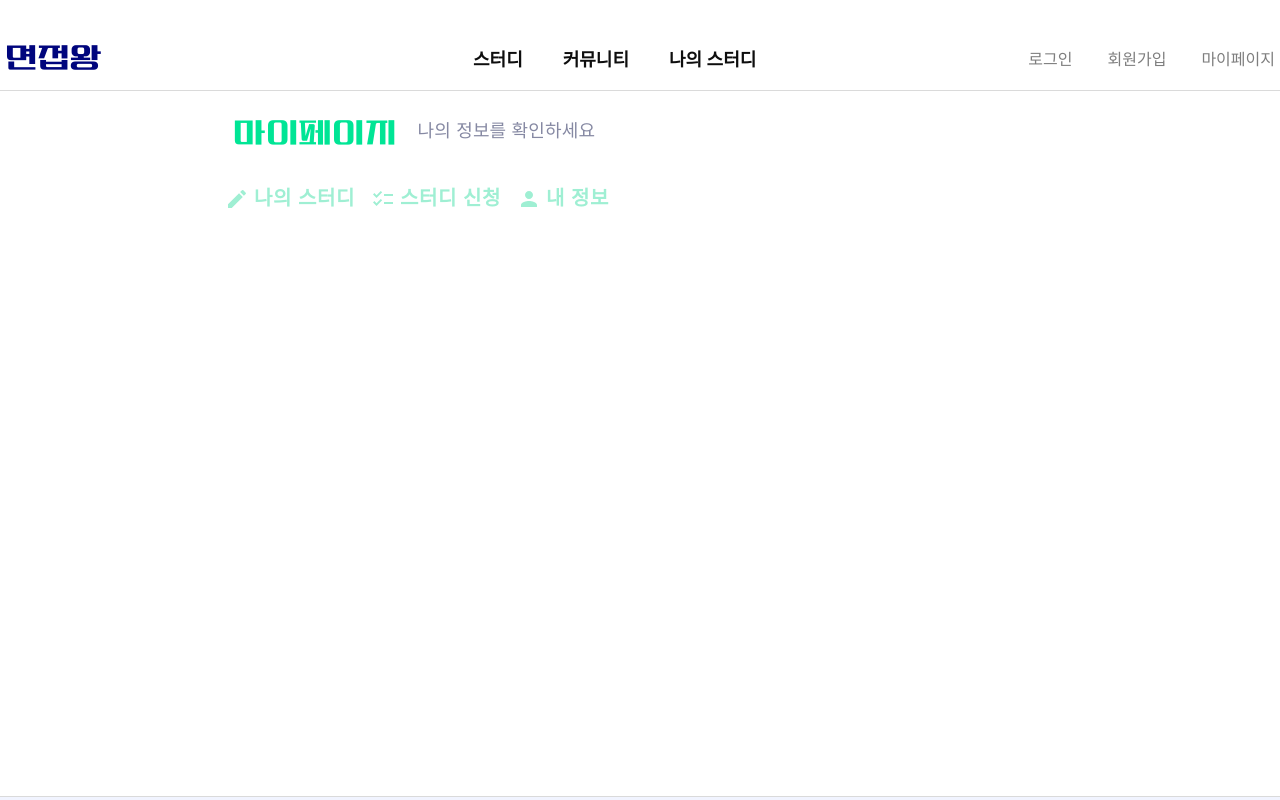
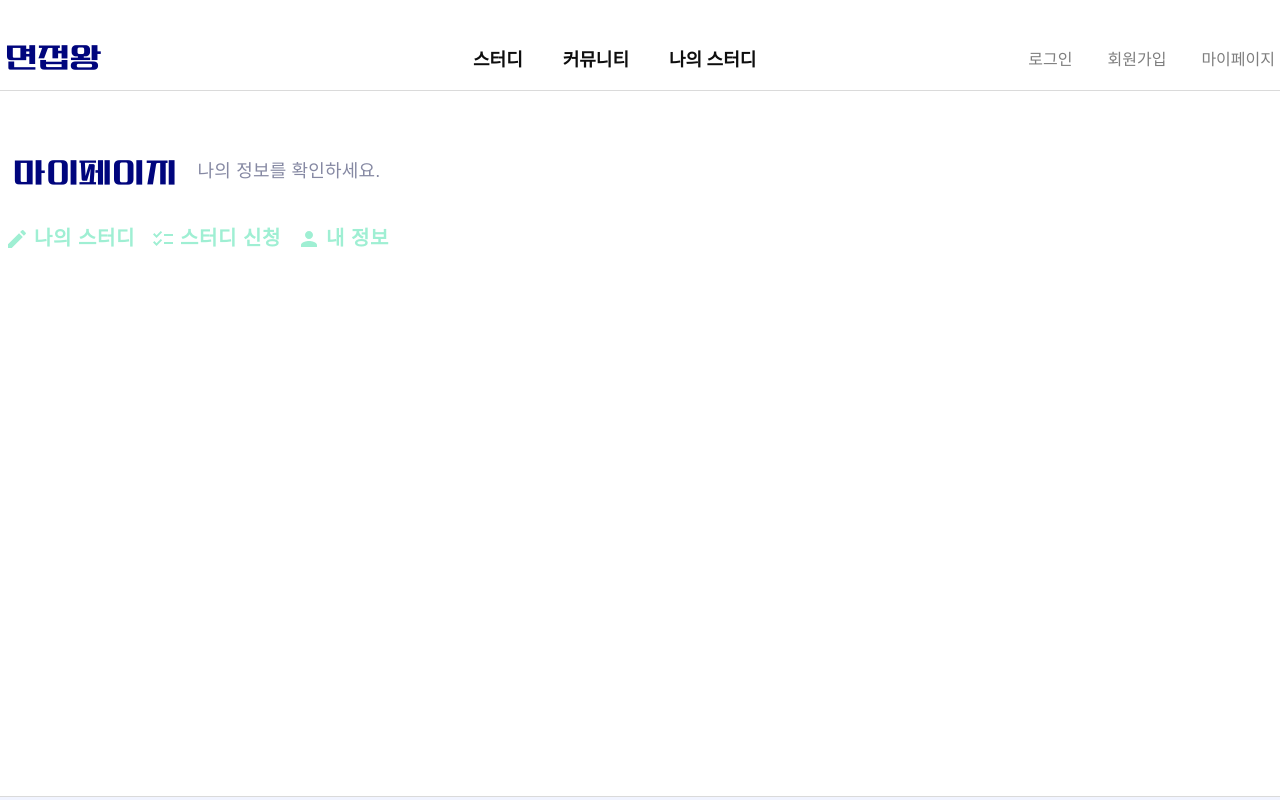
Before and after one commit to Interviewking13/Interview, a React (Create React App) app: page /mypage in a window 1280 px wide. Shown: the top 800 px of the page. Built offline with nearby package versions, Linux system fonts and the light colour scheme; a web font is replaced by a local one.

Commit message:
ui 수정

```diff
--- a/src/components/mypage/Modify.tsx
+++ b/src/components/mypage/Modify.tsx
@@ -65,16 +65,16 @@ const Modify = () => {
 
   return (
     <StyledContainer>
-      <Grid container spacing={2}>
+      <StyledContent container spacing={2}>
         <Grid item>
-          <StyledTitle variant="h5">내 정보수정</StyledTitle>
+          <StyledTitle variant="h5">내 정보 수정</StyledTitle>
         </Grid>
         <Grid item>
           <StyledSubTitle variant="subtitle1">
-            나의 회원정보를 수정합니다.
+            나의 회원 정보를 수정합니다.
           </StyledSubTitle>
         </Grid>
-      </Grid>
+      </StyledContent>
       {/**  페이지내용 */}
       {/* <form onSubmit={handleSubmit}> */}
       <Grid
@@ -161,17 +161,21 @@ export default Modify;
 
 const StyledContainer = styled(Box)`
   && {
-    width: 66.1%;
-    max-width: 1270px;
-    margin-left: 325px;
-    padding-left: 0;
+    width: 1270px;
+    margin: 0 auto;
+  }
+`;
+const StyledContent = styled(Grid)`
+  && {
+    margin-top: 40px;
   }
 `;
 // 내정보수정 타이틀 스타일
 const StyledTitle = styled(Typography)`
   && {
-    ${fonts.TitleText}
-    color:${colors.main_mint}
+    ${fonts.TitleText};
+    color:${colors.main_mint};
+    padding: 0;
   }
 `;
 // 내정보를 수정하세요 서브타이틀 스타일
@@ -179,6 +183,9 @@ const StyledSubTitle = styled(Typography)`
   && {
     ${fonts.SubTextThin}
     color: ${colors.darkgray_navy};
+    padding: 0;
+    margin-left: 30px;
+    line-height: 50px;
   }
 `;
 //각정보타이틀 스타일지정
--- a/src/pages/community/components/BestBoardListItem.tsx
+++ b/src/pages/community/components/BestBoardListItem.tsx
@@ -52,9 +52,9 @@ const BestBoardListItem: React.FC<BoardListItemProps> = ({ tap }) => {
                 <StyledPostTitle>{post.title}</StyledPostTitle>
               </StyledLeftPostItem>
               <StyledRightPostItem>
-                <StyledPostItem>댓글 수 : {post.reply_count}</StyledPostItem>
+                <StyledPostItem>{post.reply_count}</StyledPostItem>
                 <StyledPostItem>
-                  조회 수: {post.read_users.length}
+                  {post.read_users.length}
                 </StyledPostItem>
                 <StyledPostItem>{post.user_name}</StyledPostItem>
                 <StyledPostItem>{dateSplice(post.createdAt)}</StyledPostItem>
--- a/src/pages/community/components/BestBoardListItemContainer.tsx
+++ b/src/pages/community/components/BestBoardListItemContainer.tsx
@@ -48,7 +48,7 @@ const StyledPostItems = styled.div`
   cursor: pointer;
   margin: 0;
   display: flex;
-  justify-content: space-between;
+  justify-content: flex-start;
   align-items: center;
 `;
 
@@ -59,9 +59,8 @@ const StyledBestPostListItemBox = styled.div`
   border-top: none;
 `;
 
-export const StyledLeftPostItem = styled.div``;
-
 const StyledRightPostItem = styled.div`
+  margin-left: auto;
   display: flex;
   justify-content: space-between;
 `;
@@ -71,6 +70,13 @@ const StyledPostItem = styled.div`
 
   color: ${colors.main_mint};
   ${SubTextThin};
-  margin-right: 20px;
+  margin-right: 27px;
   font-weight: 700;
+
+  &:nth-child(3) {
+    margin-right: 25px;
+  }
+  &:nth-child(4) {
+    margin-right: 16px;
+  }
 `;
--- a/src/pages/community/components/BoardListItem.tsx
+++ b/src/pages/community/components/BoardListItem.tsx
@@ -83,9 +83,9 @@ const BoardListItem: React.FC<BoardListItemProps> = ({ tap }) => {
                 <StyledPostTitle>{post.title}</StyledPostTitle>
               </StyledLeftPostItem>
               <StyledRightPostItem>
-                <StyledPostItem>댓글 수 : {post.reply_count}</StyledPostItem>
+                <StyledPostItem>{post.reply_count}</StyledPostItem>
                 <StyledPostItem>
-                  조회 수 : {post.read_users.length}
+                  {post.read_users.length}
                 </StyledPostItem>
                 <StyledPostItem>{post.user_name}</StyledPostItem>
                 <StyledPostItem>{dateSplice(post.createdAt)}</StyledPostItem>
@@ -121,10 +121,10 @@ const BoardListItem: React.FC<BoardListItemProps> = ({ tap }) => {
                 </StyledLeftPostItem>
                 <StyledRightPostItem>
                   <StyledPostItem>
-                    댓글 수 : {filteredPost.reply_count}
+                    {filteredPost.reply_count}
                   </StyledPostItem>
                   <StyledPostItem>
-                    조회 수 : {filteredPost.read_users.length}
+                    {filteredPost.read_users.length}
                   </StyledPostItem>
                   <StyledPostItem>{filteredPost.user_name}</StyledPostItem>
                   <StyledPostItem>
--- a/src/pages/mypage/Mypage.tsx
+++ b/src/pages/mypage/Mypage.tsx
@@ -36,7 +36,7 @@ const Mypage = () => {
             </Grid>
             <Grid item>
               <StyledSubTitle variant="subtitle1">
-                나의 정보를 확인하세요
+                나의 정보를 확인하세요.
               </StyledSubTitle>
             </Grid>
           </Grid>
@@ -71,23 +71,20 @@ export default Mypage;
 
 const StyledContainer = styled(Box)`
   && {
-    width: 100%;
-    max-width: 1920px;
+    width: 1270px;
+    margin: 0 auto;
   }
 `;
 const StyledContent = styled(Grid)`
   && {
-    width: 66.1%;
-    max-width: 1270px;
-    margin: 0 auto;
-    padding-left: 0;
+    margin-top: 40px;
   }
 `;
 
 const StyledTitle = styled(Button)`
   && {
     ${fonts.TitleText}
-    color: ${colors.main_mint};
+    color: ${colors.main_navy};
   }
 `;
 
```
